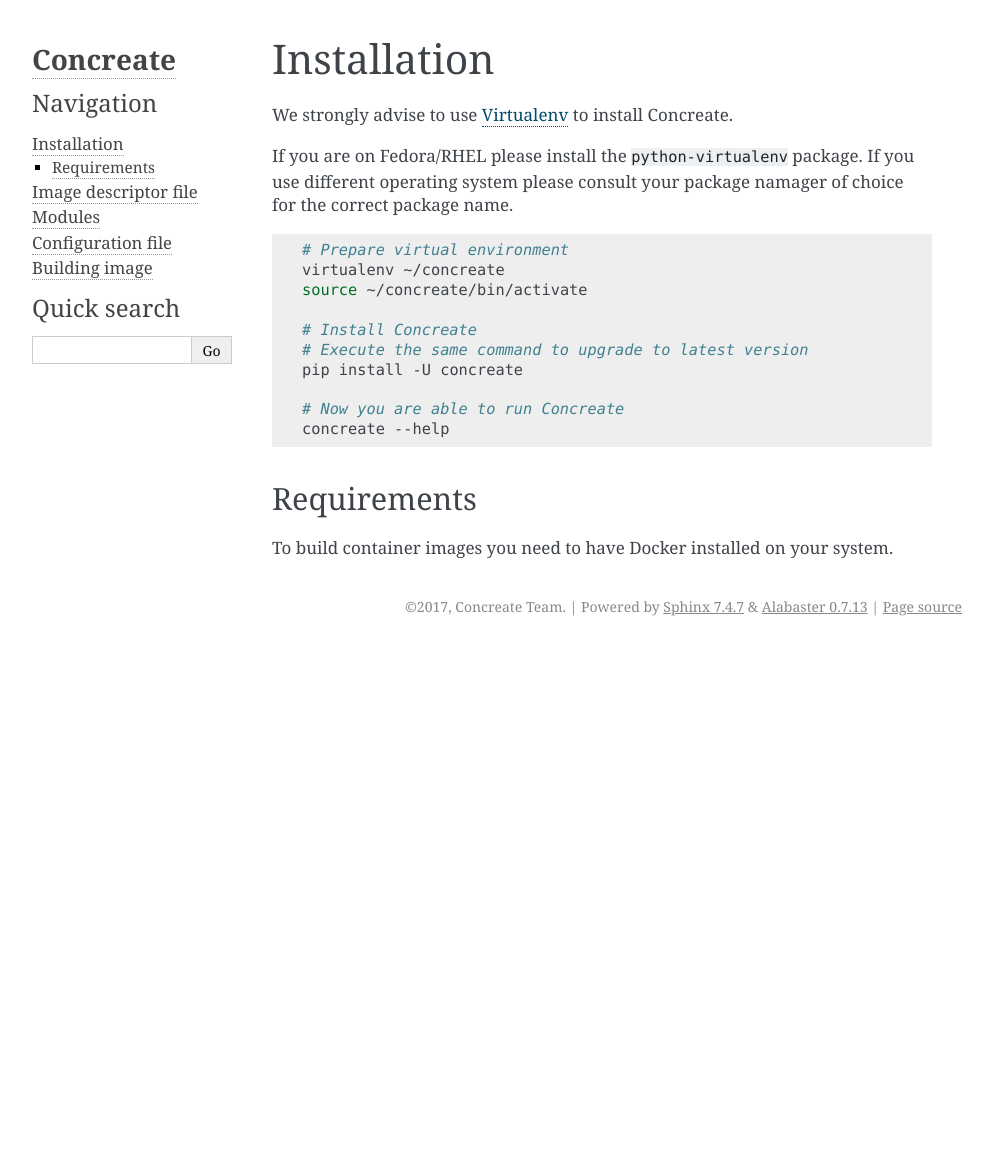
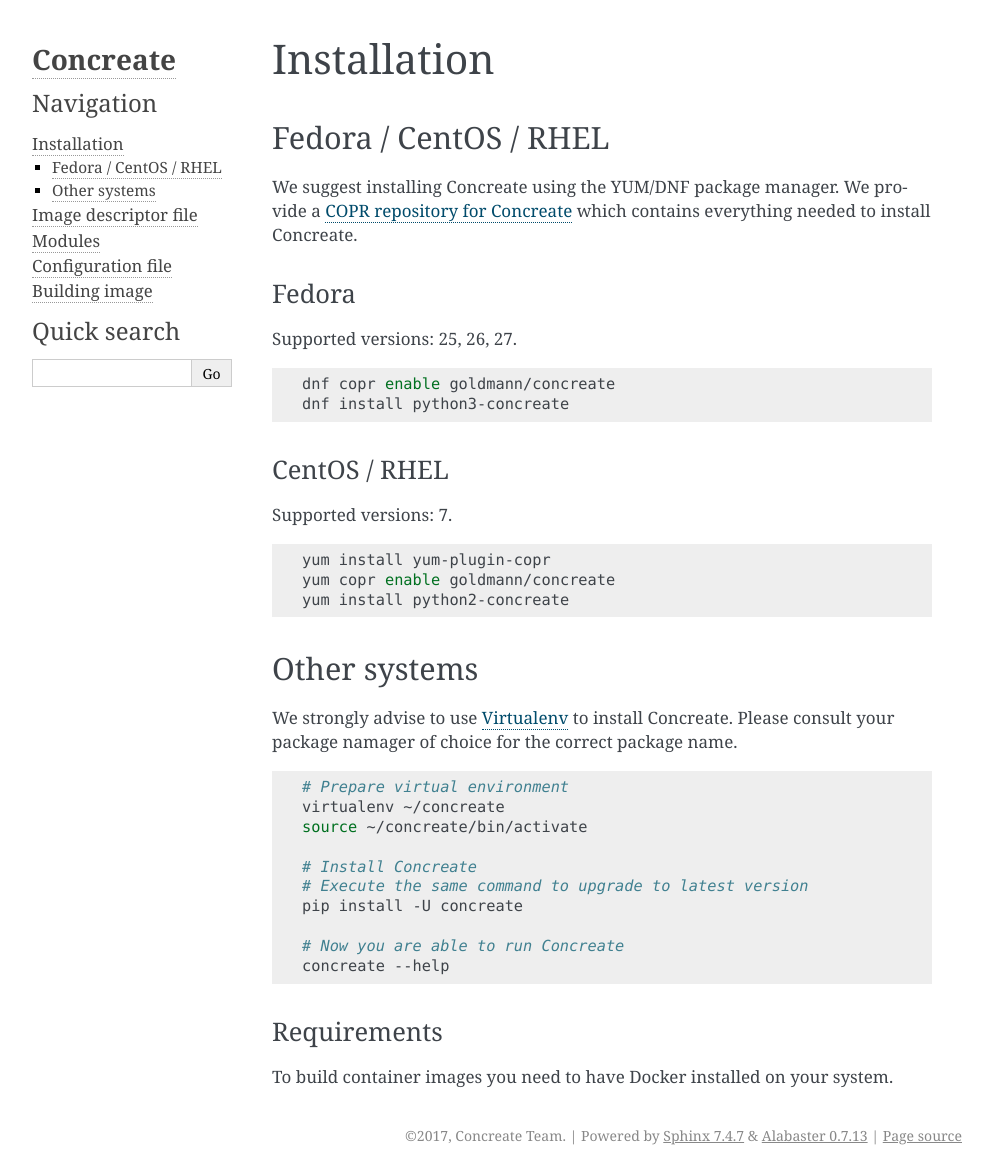
Before and after one commit to cekit/cekit, a Sphinx documentation site: the page built from docs/installation.rst, in a window 1280 px wide. Shown: the whole page, without its empty margins (148-1141 px from the left). Built offline with Sphinx 7.4.7, drawn with Linux system fonts in a browser that asks for light colours; before the commit the page ends 900 px from its top, so only the background shows below that.

Commit message:
Add required spec files to create RPMs
Required spec files to support the concreate COPR:

https://copr.fedorainfracloud.org/coprs/goldmann/concreate/

dnf install python3-concreate
yum install python2-concreate

Fixes #44.

Signed-off-by: Marek Goldmann <mgoldman@redhat.com>

```diff
--- a/docs/installation.rst
+++ b/docs/installation.rst
@@ -1,9 +1,38 @@
 Installation
 ============
 
-We strongly advise to use `Virtualenv <https://virtualenv.pypa.io/en/stable/>`_ to install Concreate.
+Fedora / CentOS / RHEL
+-----------------------
 
-If you are on Fedora/RHEL please install the ``python-virtualenv`` package. If you use different operating system please consult your package namager of choice for the correct package name.
+We suggest installing Concreate using the YUM/DNF package manager. We provide a `COPR repository for Concreate <https://copr.fedorainfracloud.org/coprs/goldmann/concreate/>`_
+which contains everything needed to install Concreate.
+
+Fedora
+^^^^^^^
+
+Supported versions: 25, 26, 27.
+
+.. code-block:: bash
+
+    dnf copr enable goldmann/concreate
+    dnf install python3-concreate
+
+CentOS / RHEL
+^^^^^^^^^^^^^
+
+Supported versions: 7.
+
+.. code-block:: bash
+
+    yum install yum-plugin-copr
+    yum copr enable goldmann/concreate
+    yum install python2-concreate
+
+Other systems
+--------------
+
+We strongly advise to use `Virtualenv <https://virtualenv.pypa.io/en/stable/>`_ to install Concreate. Please consult
+your package namager of choice for the correct package name.
 
 .. code-block:: bash
 
@@ -19,6 +48,6 @@
     concreate --help
 
 Requirements
-------------
+^^^^^^^^^^^^^
 
 To build container images you need to have Docker installed on your system.
--- a/requirements.txt
+++ b/requirements.txt
@@ -1,6 +1,4 @@
 PyYAML>=3.11
 Jinja2>=2.8
-requests>=2.8.1
-six>=1.10.0
 pykwalify>=1.6.0
 colorlog>=2.10.0
```
Also changed, not shown: 7 other files.
